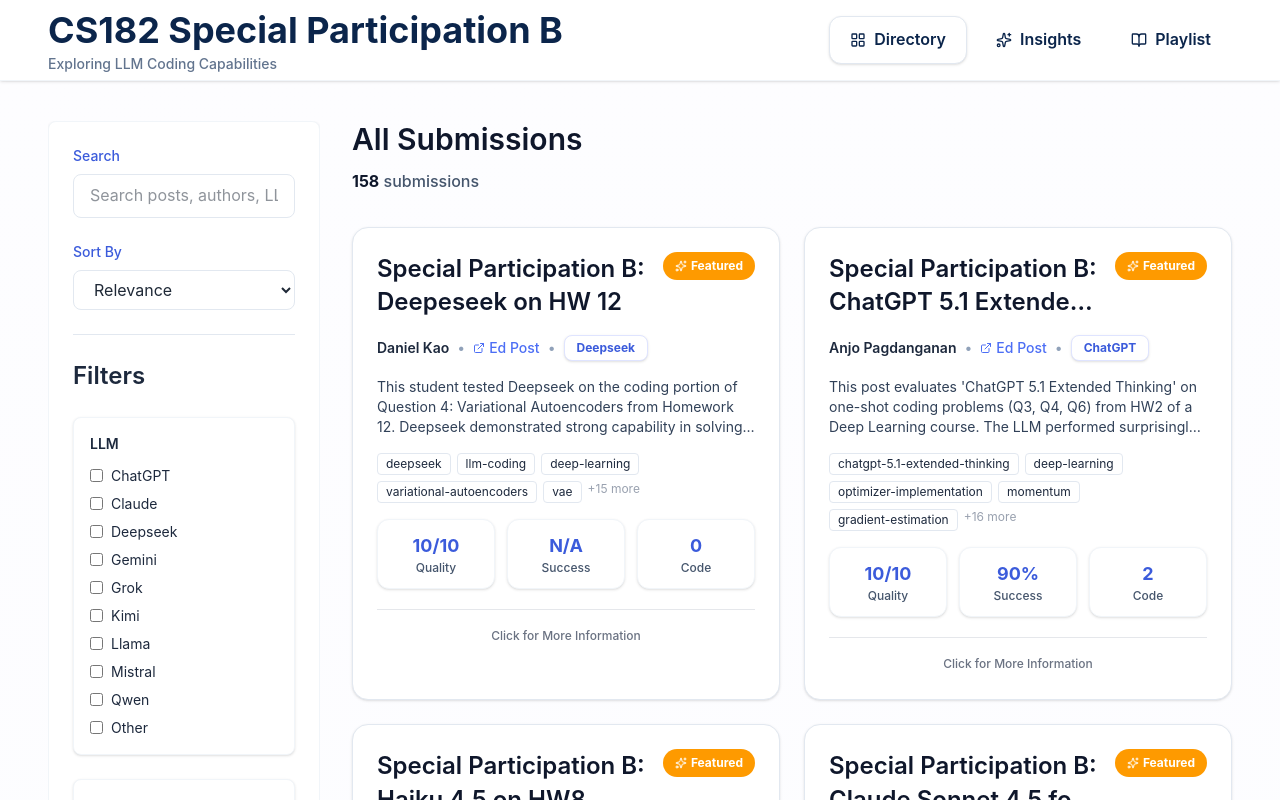
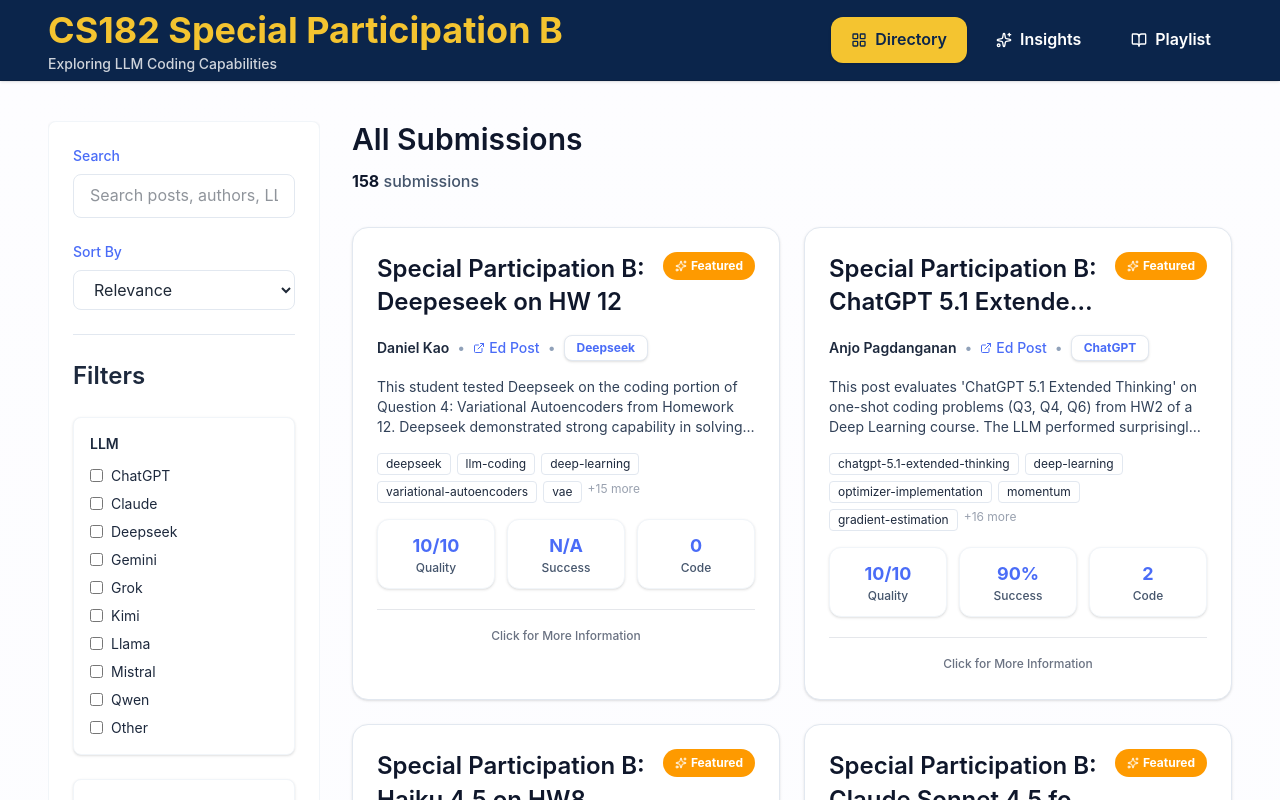
Before and after one commit to subhashjprasad/182_website, a React (Vite) app: page / in a window 1280 px wide. Shown: the top 800 px of the page. Built offline with nearby package versions, Linux system fonts and the light colour scheme.

Commit message:
names + colors

```diff
--- a/src/components/directory/PostCard.tsx
+++ b/src/components/directory/PostCard.tsx
@@ -12,7 +12,7 @@ export function PostCard({ post }: PostCardProps) {
   return (
     <Link
       to={`/post/${post.post_id}`}
-      className="group block bg-white rounded-2xl shadow-sm hover:shadow-md transition-all duration-300 p-6 border border-slate-200 hover:border-[#4c6ef5]/40 cursor-pointer"
+      className="group block bg-white rounded-2xl shadow-sm hover:shadow-md transition-all duration-300 p-6 border border-slate-200 hover:border-[#4a6cf7]/40 cursor-pointer"
     >
       {/* Header */}
       <div className="flex items-start justify-between mb-4">
@@ -40,14 +40,14 @@ export function PostCard({ post }: PostCardProps) {
           target="_blank"
           rel="noopener noreferrer"
           onClick={(e) => e.stopPropagation()}
-          className="inline-flex items-center gap-1 text-[#4c6ef5] hover:text-[#3b5bdb] font-medium transition-colors"
+          className="inline-flex items-center gap-1 text-[#4a6cf7] hover:text-[#3b5bdb] font-medium transition-colors"
           title="View on Ed Discussion"
         >
           <ExternalLink className="w-3 h-3" />
           Ed Post
         </a>
         <span className="text-slate-400">•</span>
-        <span className="px-3 py-1 bg-white text-[#3b5bdb] border border-[#dfe4ff] rounded-lg font-bold text-xs shadow-sm">
+        <span className="px-3 py-1 bg-white text-[#4a6cf7] border border-slate-200 rounded-lg font-bold text-xs shadow-sm">
           {resolveLLMFromPost(post)}
         </span>
         {post.llm_info.variant && (
@@ -99,20 +99,20 @@ export function PostCard({ post }: PostCardProps) {
       {/* Metrics */}
       <div className="grid grid-cols-3 gap-3 mb-5 text-xs">
         <div className="text-center p-3 bg-white rounded-xl border border-slate-100 shadow-sm">
-          <div className="font-bold text-lg text-[#3b5bdb]">
+          <div className="font-bold text-lg text-[#4a6cf7]">
             {post.highlight_score}/10
           </div>
           <div className="text-slate-600 font-medium">Quality</div>
         </div>
         <div className="text-center p-3 bg-white rounded-xl border border-slate-100 shadow-sm">
-          <div className="font-bold text-lg text-[#3b5bdb]">
+          <div className="font-bold text-lg text-[#4a6cf7]">
             {post.insights.one_shot_success_rate || 'N/A'}
             {post.insights.one_shot_success_rate && '%'}
           </div>
           <div className="text-slate-600 font-medium">Success</div>
         </div>
         <div className="text-center p-3 bg-white rounded-xl border border-slate-100 shadow-sm">
-          <div className="font-bold text-lg text-[#3b5bdb]">
+          <div className="font-bold text-lg text-[#4a6cf7]">
             {post.code_snippets.length}
           </div>
           <div className="text-slate-600 font-medium">Code</div>
--- a/src/components/directory/SearchFilters.tsx
+++ b/src/components/directory/SearchFilters.tsx
@@ -51,7 +51,7 @@ export function SearchFilters({
     <div className="bg-white rounded-lg shadow-sm p-6 border border-slate-100 space-y-6">
       {/* Search */}
       <div>
-        <label htmlFor="search" className="block text-sm font-medium text-[#3b5bdb] mb-2">
+        <label htmlFor="search" className="block text-sm font-medium text-[#4a6cf7] mb-2">
           Search
         </label>
         <input
@@ -60,20 +60,20 @@ export function SearchFilters({
           value={searchQuery}
           onChange={(e) => onSearch(e.target.value)}
           placeholder="Search posts, authors, LLMs, tags..."
-          className="w-full px-4 py-2 border border-slate-200 rounded-lg focus:ring-2 focus:ring-[#3b5bdb]/30 focus:border-transparent bg-white text-[#1f2937]"
+          className="w-full px-4 py-2 border border-slate-200 rounded-lg focus:ring-2 focus:ring-[#4a6cf7]/30 focus:border-transparent bg-white text-[#1f2937]"
         />
       </div>
 
       {/* Sort */}
       <div>
-        <label htmlFor="sort" className="block text-sm font-medium text-[#3b5bdb] mb-2">
+        <label htmlFor="sort" className="block text-sm font-medium text-[#4a6cf7] mb-2">
           Sort By
         </label>
         <select
           id="sort"
           value={sortBy}
           onChange={(e) => onSortChange(e.target.value as SortOption)}
-          className="w-full px-4 py-2 border border-slate-200 rounded-lg focus:ring-2 focus:ring-[#3b5bdb]/30 focus:border-transparent bg-white text-[#1f2937]"
+          className="w-full px-4 py-2 border border-slate-200 rounded-lg focus:ring-2 focus:ring-[#4a6cf7]/30 focus:border-transparent bg-white text-[#1f2937]"
         >
           <option value="relevance">Relevance</option>
           <option value="date-desc">Newest First</option>
@@ -161,7 +161,7 @@ export function SearchFilters({
                 type="checkbox"
                 checked={filters.taskTypes.includes(task)}
                 onChange={(e) => handleCheckboxChange('taskTypes', task, e.target.checked)}
-                className="rounded border-slate-300 text-slate-700 focus:ring-[#3b5bdb]/30"
+                className="rounded border-slate-300 text-slate-700 focus:ring-[#4a6cf7]/30"
               />
               <span className="text-sm text-slate-800 capitalize">
                 {task.replace(/-/g, ' ')}
@@ -183,7 +183,7 @@ export function SearchFilters({
                 type="checkbox"
                 checked={filters.homeworks.includes(hw)}
                 onChange={(e) => handleCheckboxChange('homeworks', hw, e.target.checked)}
-                className="rounded border-slate-300 text-slate-700 focus:ring-[#3b5bdb]/30"
+                className="rounded border-slate-300 text-slate-700 focus:ring-[#4a6cf7]/30"
               />
               <span className="text-sm text-slate-800 uppercase">
                 {hw}
@@ -201,7 +201,7 @@ export function SearchFilters({
         <select
           value={filters.minHighlightScore}
           onChange={(e) => onFilterChange({ minHighlightScore: Number(e.target.value) })}
-          className="w-full px-3 py-2 text-sm border border-slate-200 rounded-lg bg-white text-slate-900 focus:ring-2 focus:ring-[#3b5bdb]/30 focus:border-transparent"
+          className="w-full px-3 py-2 text-sm border border-slate-200 rounded-lg bg-white text-slate-900 focus:ring-2 focus:ring-[#4a6cf7]/30 focus:border-transparent"
         >
           <option value="0">All Posts</option>
           <option value="5">5+ (Good)</option>
--- a/src/components/layout/Layout.tsx
+++ b/src/components/layout/Layout.tsx
@@ -14,15 +14,15 @@ export function Layout() {
   return (
     <div className="min-h-screen bg-[linear-gradient(180deg,#fdfdff_0%,#f5f8ff_40%,#eef2ff_100%)]">
       {/* Header */}
-      <header className="bg-white text-[#0b254b] shadow-sm sticky top-0 z-50 border-b border-slate-100">
+      <header className="bg-[#0b254b] shadow-sm sticky top-0 z-50 border-b border-[#0a1f3d]">
         <div className="w-full px-6 sm:px-8 lg:px-12">
           <div className="flex justify-between items-center h-20">
             {/* Logo and Title */}
             <Link to="/" className="hover:opacity-90 transition-all">
-              <h1 className="text-2xl font-extrabold text-[#0b254b]">
+              <h1 className="text-2xl font-extrabold text-[#f4c430]">
                 CS182 Special Participation B
               </h1>
-              <p className="text-sm text-slate-500 font-medium">
+              <p className="text-sm text-white/80 font-medium">
                 Exploring LLM Coding Capabilities
               </p>
             </Link>
@@ -33,8 +33,8 @@ export function Layout() {
                 to="/"
                 className={`px-5 py-2.5 rounded-xl font-semibold transition-all flex items-center space-x-2 ${
                   isActive('/')
-                    ? 'bg-white text-[#0b254b] shadow-sm border border-slate-200'
-                    : 'text-[#0b254b] hover:bg-slate-100 border border-transparent'
+                    ? 'bg-[#f4c430] text-[#0b254b] shadow-sm'
+                    : 'text-white hover:bg-white/10 border border-transparent'
                 }`}
               >
                 <LayoutGrid className="w-4 h-4" />
@@ -44,8 +44,8 @@ export function Layout() {
                 to="/insights"
                 className={`px-5 py-2.5 rounded-xl font-semibold transition-all flex items-center space-x-2 ${
                   isActive('/insights')
-                    ? 'bg-white text-[#0b254b] shadow-sm border border-slate-200'
-                    : 'text-[#0b254b] hover:bg-slate-100 border border-transparent'
+                    ? 'bg-[#f4c430] text-[#0b254b] shadow-sm'
+                    : 'text-white hover:bg-white/10 border border-transparent'
                 }`}
               >
                 <Sparkles className="w-4 h-4" />
@@ -55,8 +55,8 @@ export function Layout() {
                 to="/lectures"
                 className={`px-5 py-2.5 rounded-xl font-semibold transition-all flex items-center space-x-2 ${
                   isActive('/lectures')
-                    ? 'bg-white text-[#0b254b] shadow-sm border border-slate-200'
-                    : 'text-[#0b254b] hover:bg-slate-100 border border-transparent'
+                    ? 'bg-[#f4c430] text-[#0b254b] shadow-sm'
+                    : 'text-white hover:bg-white/10 border border-transparent'
                 }`}
               >
                 <BookOpen className="w-4 h-4" />
@@ -73,7 +73,7 @@ export function Layout() {
       </main>
 
       {/* Footer */}
-      <footer className="bg-[#0b254b] text-white mt-20">
+      <footer className="bg-[#0b254b] text-white mt-20 border-t border-[#0a1f3d]">
         <div className="w-full px-6 sm:px-8 lg:px-12 py-10">
           <div className="text-center space-y-2">
             <p className="font-semibold text-lg">
--- a/src/pages/InsightsPage.tsx
+++ b/src/pages/InsightsPage.tsx
@@ -156,7 +156,7 @@ export function InsightsPage() {
     return (
       <div className="flex items-center justify-center min-h-[60vh]">
         <div className="text-center">
-          <div className="inline-block animate-spin rounded-full h-12 w-12 border-b-2 border-sky-600"></div>
+          <div className="inline-block animate-spin rounded-full h-12 w-12 border-b-2 border-[#0b254b]"></div>
           <p className="mt-4 text-gray-600 dark:text-gray-400">Loading insights...</p>
         </div>
       </div>
@@ -556,9 +556,9 @@ export function InsightsPage() {
                     <span className="text-sm text-[#0b254b] capitalize min-w-[200px]">
                       {task.replace(/-/g, ' ')}
                     </span>
-                    <div className="flex-1 mx-4 bg-[#e9ecff] rounded-full h-2 border border-[#dfe4ff]">
+                    <div className="flex-1 mx-4 bg-[#f0f4f8] rounded-full h-2 border border-[#e0e7ef]">
                       <div
-                            className="bg-[#3b5bdb] h-2 rounded-full"
+                            className="bg-[#4a6cf7] h-2 rounded-full"
                             style={{ width: `${Math.min(100, Math.max(0, (difficulty / maxDifficulty) * 100))}%` }}
                       />
                     </div>
@@ -581,7 +581,7 @@ export function InsightsPage() {
           onClick={() => setModalProfile(null)}
         >
           <div
-            className="relative max-w-3xl w-full bg-[#f8f9ff] rounded-xl shadow-xl border border-[#dfe4ff] p-6 space-y-4"
+            className="relative max-w-3xl w-full bg-[#f8f9ff] rounded-xl shadow-xl border border-[#e0e7ef] p-6 space-y-4"
             onClick={(e) => e.stopPropagation()}
           >
             <button
@@ -690,7 +690,7 @@ export function InsightsPage() {
               }
 
               return (
-              <div className="p-4 rounded-lg border border-[#dfe4ff] bg-[#eef2ff]">
+              <div className="p-4 rounded-lg border border-[#e0e7ef] bg-[#eef2ff]">
                 <h4 className="text-sm font-semibold text-[#0b254b] mb-2">Other observations</h4>
                 <ul className="space-y-1 text-sm text-slate-700">
                   {filteredObservations.map((cap, idx) => (
--- a/tailwind.config.js
+++ b/tailwind.config.js
@@ -1,5 +1,3 @@
-import colors from 'tailwindcss/colors';
-
 /** @type {import('tailwindcss').Config} */
 export default {
   content: [
@@ -8,8 +6,12 @@ export default {
   ],
   darkMode: 'class',
   theme: {
+    extend: {
+      fontFamily: {
+        sans: ['Ubuntu', '-apple-system', 'BlinkMacSystemFont', 'Segoe UI', 'system-ui', 'sans-serif'],
+      },
       colors: {
-      ...colors,
+        // Custom blue and sky palettes
         blue: {
           50: '#f5f7ff',
           100: '#e9edff',
@@ -34,12 +36,6 @@ export default {
           800: '#486da3',
           900: '#3c5a86',
         },
-    },
-    extend: {
-      fontFamily: {
-        sans: ['Ubuntu', '-apple-system', 'BlinkMacSystemFont', 'Segoe UI', 'system-ui', 'sans-serif'],
-      },
-      colors: {
         // LLM brand colors for charts and badges
         'chatgpt': '#10A37F',
         'claude': '#CC9B7A',
```
Also changed, not shown: src/pages/PostDetailPage.tsx (+18 -18 lines). Lines whose indentation alone changed are shown as unchanged.
